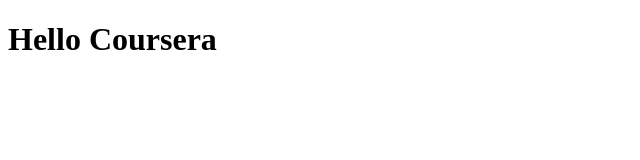
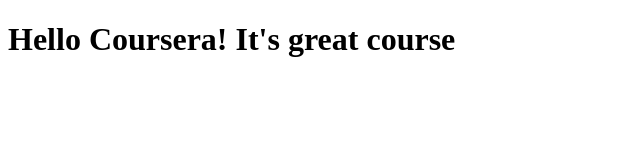
Before and after one commit to aski95/coursera-test, a plain HTML site: page site/index.html in a window 1280 px wide. Shown: the whole page, without its empty margins (0-640 px from the left). Drawn offline with Linux system fonts and the light colour scheme.

Commit message:
Small change

```diff
--- a/site/index.html
+++ b/site/index.html
@@ -4,6 +4,6 @@
     <title>Hello Coursera!</title>
 </head>
 <body>
-<h1>Hello Coursera</h1>
+<h1>Hello Coursera! It's great course</h1>
 </body>
 </html>
```
